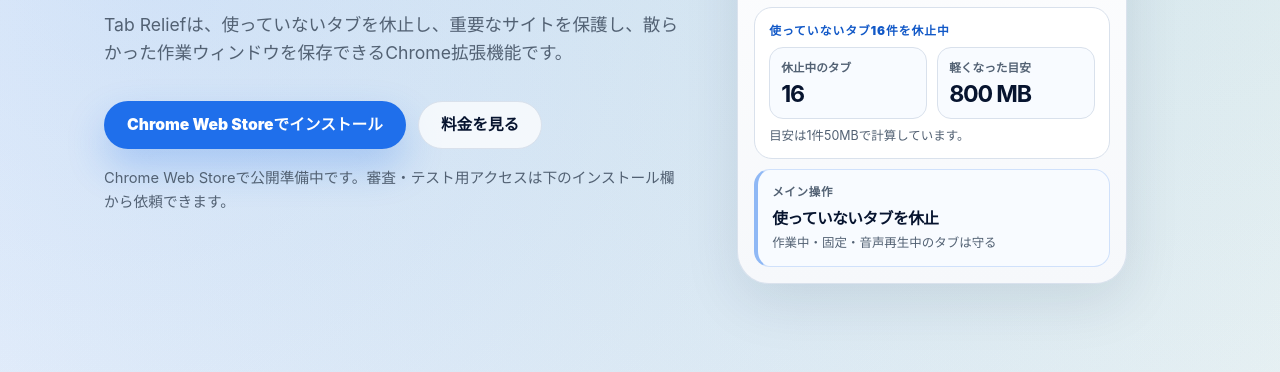
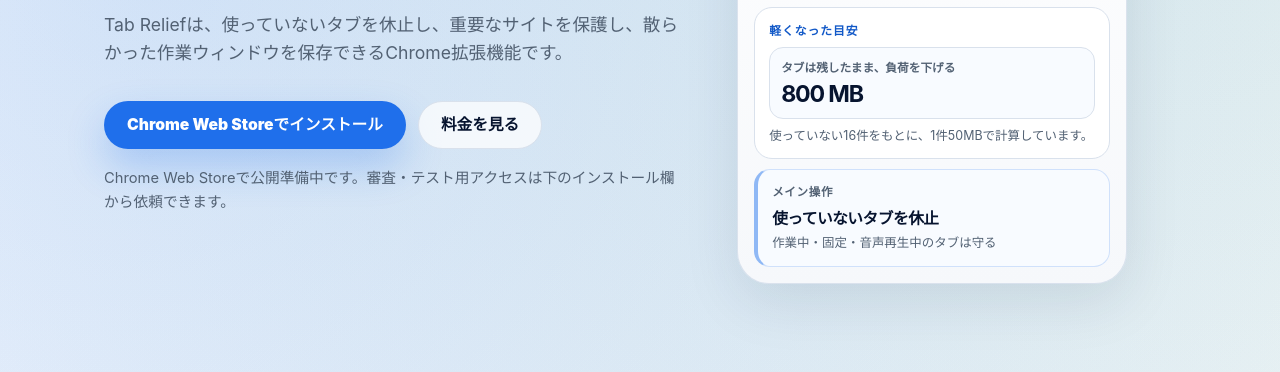
Before and after one commit to Subaru0130/tab-relief-site, a website: page ja/index.html in a window 1280 px wide. Shown: the part 422-794 px from the top of the page. Drawn offline with Linux system fonts and the light colour scheme.

Commit message:
copy: separate preview state from outcome

```diff
--- a/ja/index.html
+++ b/ja/index.html
@@ -92,18 +92,14 @@
             </div>
 
             <div class="preview-panel">
-              <span>使っていないタブ16件を休止中</span>
-              <div class="preview-metric-grid">
+              <span>軽くなった目安</span>
+              <div class="preview-metric-grid is-single">
                 <article>
-                  <small>休止中のタブ</small>
-                  <strong>16</strong>
-                </article>
-                <article>
-                  <small>軽くなった目安</small>
+                  <small>タブは残したまま、負荷を下げる</small>
                   <strong>800 MB</strong>
                 </article>
               </div>
-              <p>目安は1件50MBで計算しています。</p>
+              <p>使っていない16件をもとに、1件50MBで計算しています。</p>
             </div>
 
             <div class="preview-main-action" aria-label="主なポップアップ操作のプレビュー">
--- a/styles.css
+++ b/styles.css
@@ -421,6 +421,10 @@
 
 .preview-metric-grid {
   grid-template-columns: 1fr 1fr;
+}
+
+.preview-metric-grid.is-single {
+  grid-template-columns: 1fr;
 }
 
 .preview-panel p {
```
Also changed, not shown: index.html (+4 -8 lines), scripts/check-site.mjs (+9 -6 lines).
